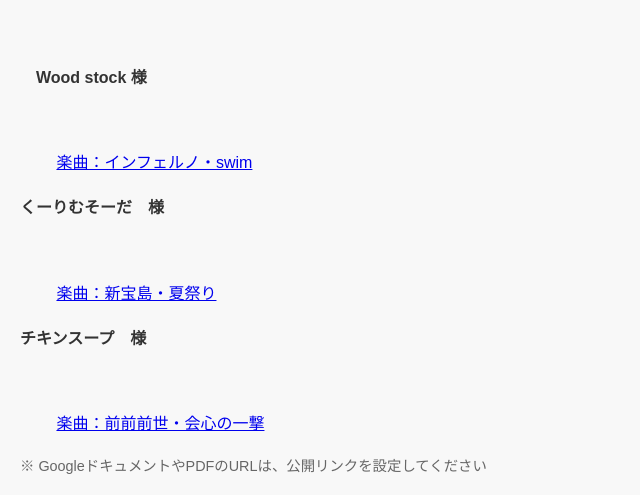
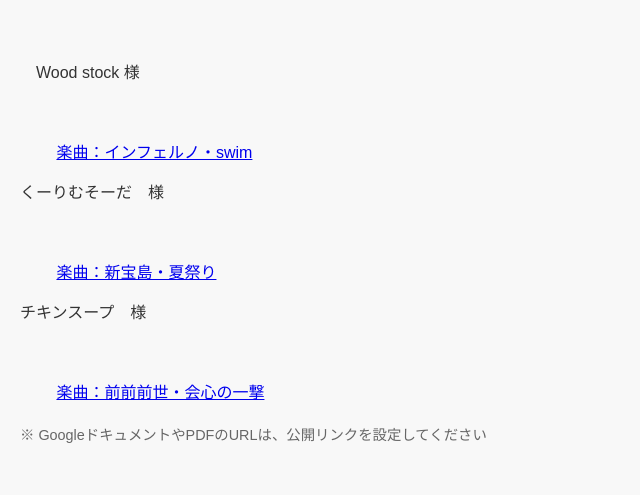
Before and after one commit to kota4477/tyu-yasai, a plain HTML site: page index.html in a window 1280 px wide. Shown: the part 332-827 px from the top of the page, without its empty margins (0-640 px from the left). After the commit the page ends 800 px from the top, so only its background shows below. Drawn offline with Linux system fonts and the light colour scheme.

Commit message:
Update index.html

```diff
--- a/index.html
+++ b/index.html
@@ -50,17 +50,16 @@
     </div>
 
 　　<h1>プランを確認いただけます。</h1>
-　　<h4>　Wood stock 様</h4>
+　　<p>　Wood stock 様</p>
 　　<p>
 　　    <a href="https://docs.google.com/spreadsheets/d/18oJgmASeZWPO4kIspsfiIvIMdUNhZqtyZsp6UfHWkbg/edit?usp=sharing">楽曲：インフェルノ・swim</a>
 　　</p>
-
-    <h4>くーりむそーだ　様</h4>
+    <p>くーりむそーだ　様</p>
 　　<p>
 　　    <a href="https://docs.google.com/spreadsheets/d/1LHZrKcb9eG0Bvx7LdA6KbNNYa3uS_fBkez9hNbI6vfo/edit?usp=sharing">楽曲：新宝島・夏祭り</a>
 　　</p>
 
-    <h4>チキンスープ　様</h4>
+    <p>チキンスープ　様</p>
 　　<p>
 　　    <a href="https://docs.google.com/spreadsheets/d/1lZDWjncdGPHBUT61MNB1GCuQFtP_MjbQFO4c9O4wVF4/edit?usp=sharing">楽曲：前前前世・会心の一撃</a>
 　　</p>
```
